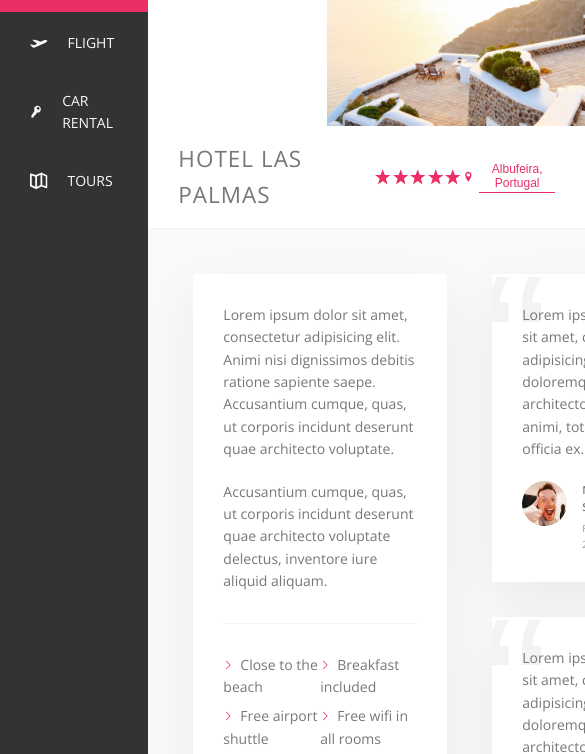
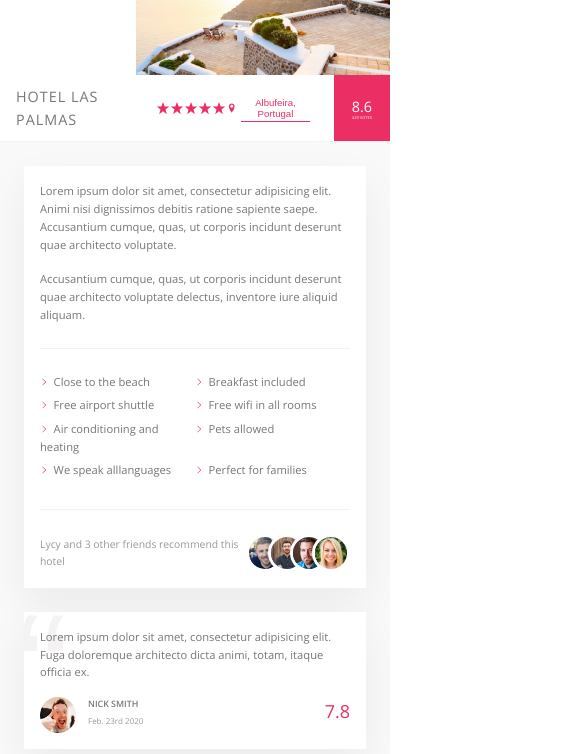
Before and after one commit to harman-kardon/trillo, a website: page index.html in a window 390 px wide. Shown: the part 225-979 px from the top of the page, 585 px wide, since content can reach past the window. Drawn offline with nearby package versions, Linux system fonts and the light colour scheme.

Commit message:
adding responsive

```diff
--- a/css/style.css
+++ b/css/style.css
@@ -42,6 +42,9 @@ Grey dark 3: #999
 html {
   box-sizing: border-box;
   font-size: 62.5%; }
+  @media only screen and (max-width: 68.75em) {
+    html {
+      font-size: 50%; } }
 
 body {
   font-family: 'Open Sans', sans-serif;
@@ -59,6 +62,11 @@ body {
   background-color: var(--color-grey-light-1);
   box-shadow: var(--shadow-dark);
   min-height: 50rem; }
+  @media only screen and (max-width: 75em) {
+    .container {
+      margin: 0;
+      max-width: 100%;
+      width: 100%; } }
 
 .header {
   font-size: 1.4rem;
@@ -68,9 +76,17 @@ body {
   display: flex;
   justify-content: space-between;
   align-items: center; }
+  @media only screen and (max-width: 31.25em) {
+    .header {
+      flex-wrap: wrap;
+      align-content: space-around;
+      height: 11rem; } }
 
 .content {
   display: flex; }
+  @media only screen and (max-width: 56.25em) {
+    .content {
+      flex-direction: column; } }
 
 .sidebar {
   background-color: var(--color-grey-dark-1);
@@ -89,6 +105,12 @@ body {
   padding: 4.5rem;
   background-color: var(--color-grey-light-1);
   border-bottom: var(--border-grey); }
+  @media only screen and (max-width: 56.25em) {
+    .detail {
+      padding: 3rem; } }
+  @media only screen and (max-width: 37.5em) {
+    .detail {
+      flex-direction: column; } }
 
 .description {
   font-size: 1.4rem;
@@ -97,6 +119,14 @@ body {
   padding: 3rem;
   flex: 0 0 60%;
   margin-right: 4.5rem; }
+  @media only screen and (max-width: 56.25em) {
+    .description {
+      padding: 2rem;
+      margin-right: 3rem; } }
+  @media only screen and (max-width: 37.5em) {
+    .description {
+      margin-right: 0;
+      margin-bottom: 3rem; } }
 
 .user-reviews {
   flex: 1;
@@ -113,6 +143,11 @@ body {
   display: flex;
   align-items: center;
   justify-content: center; }
+  @media only screen and (max-width: 31.25em) {
+    .search {
+      order: 1;
+      flex: 0 0 100%;
+      background-color: var(--color-grey-light-2); } }
   .search__input {
     font-family: inherit;
     font-size: inherit;
@@ -185,10 +220,20 @@ body {
   font-size: 1.4rem;
   list-style: none;
   margin-top: 3.5rem; }
+  @media only screen and (max-width: 56.25em) {
+    .side-nav {
+      display: flex;
+      margin: 0; } }
   .side-nav__item {
     position: relative; }
     .side-nav__item:not(:last-child) {
       margin-bottom: .5rem; }
+      @media only screen and (max-width: 56.25em) {
+        .side-nav__item:not(:last-child) {
+          margin-bottom: 0; } }
+    @media only screen and (max-width: 56.25em) {
+      .side-nav__item {
+        flex: 1; } }
   .side-nav__item::before {
     content: "";
     position: absolute;
@@ -214,17 +259,34 @@ body {
     z-index: 10;
     display: flex;
     align-items: center; }
+    @media only screen and (max-width: 56.25em) {
+      .side-nav__link:link, .side-nav__link:visited {
+        justify-content: center;
+        padding: 2rem; } }
+    @media only screen and (max-width: 37.5em) {
+      .side-nav__link:link, .side-nav__link:visited {
+        flex-direction: column;
+        padding: 1.5rem .5rem; } }
   .side-nav__icon {
     width: 1.75rem;
     height: 1.75rem;
     margin-right: 2rem;
     fill: currentColor; }
+    @media only screen and (max-width: 37.5em) {
+      .side-nav__icon {
+        margin-right: 0;
+        margin-bottom: .7rem;
+        width: 1.5rem;
+        height: 1.5rem; } }
 
 .legal {
   font-size: 1.2rem;
   text-align: center;
   padding: 2.5rem;
   color: var(--color-grey-light-4); }
+  @media only screen and (max-width: 56.25em) {
+    .legal {
+      display: none; } }
 
 .gallery {
   display: flex; }
@@ -242,6 +304,10 @@ body {
     text-transform: uppercase;
     letter-spacing: 1px;
     padding: 1.5rem 3rem; }
+    @media only screen and (max-width: 37.5em) {
+      .overview__heading {
+        font-size: 1.8rem;
+        padding: 1.25rem 2rem; } }
   .overview__stars {
     margin-right: auto;
     display: flex; }
@@ -265,13 +331,22 @@ body {
     justify-content: center;
     align-items: center;
     flex-direction: column; }
+    @media only screen and (max-width: 37.5em) {
+      .overview__rating {
+        padding-right: 0 1.5rem; } }
   .overview__rating-average {
     font-size: 2.25rem;
     font-weight: 300;
     margin-bottom: -3px; }
+    @media only screen and (max-width: 37.5em) {
+      .overview__rating-average {
+        font-size: 1.8rem; } }
   .overview__rating-count {
     font-size: .8rem;
     text-transform: uppercase; }
+    @media only screen and (max-width: 37.5em) {
+      .overview__rating-count {
+        font-size: .5rem; } }
 
 .btn-inline {
   border: none;
@@ -336,6 +411,8 @@ body {
   color: var(--color-grey-dark-3);
   display: flex;
   align-items: center; }
+  .recommend__friends {
+    display: flex; }
   .recommend__photo {
     box-sizing: content-box;
     height: 4rem;
@@ -343,7 +420,7 @@ body {
     border-radius: 50%;
     border: 3px solid #fff; }
     .recommend__photo:not(:last-child) {
-      margin-right: -1.5rem; }
+      margin-right: -2rem; }
   .recommend__count {
     margin-right: auto; }
 
@@ -354,6 +431,10 @@ body {
   margin-bottom: 3.5rem;
   position: relative;
   overflow: hidden; }
+  @media only screen and (max-width: 56.25em) {
+    .review {
+      padding: 2rem;
+      margin-bottom: 3rem; } }
   .review__text {
     margin-bottom: 2rem;
     z-index: 10;
@@ -394,6 +475,9 @@ body {
 .cta {
   padding: 3.5rem 0;
   text-align: center; }
+  @media only screen and (max-width: 56.25em) {
+    .cta {
+      padding: 2.5rem 0; } }
   .cta__book-now {
     font-size: 1.8rem;
     font-weight: 300;
```
